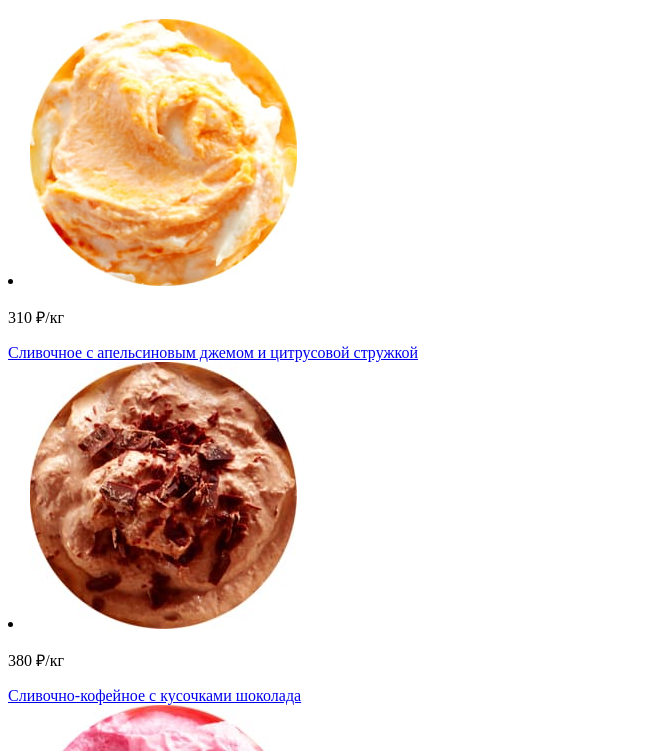
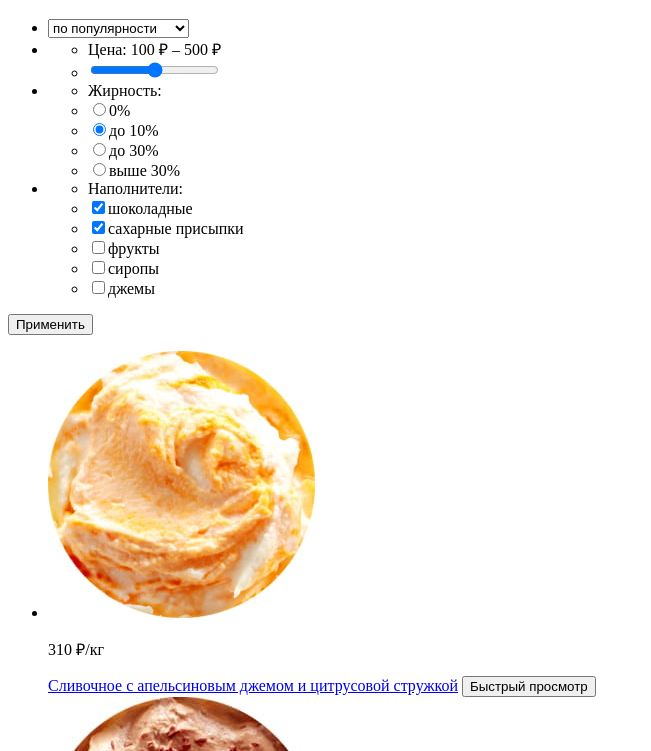
Before and after one commit to Bigcatmiu/64563-gllacy-28, a plain HTML site: page catalog.html in a window 1280 px wide. Shown: the part 549-1300 px from the top of the page, without its empty margins (0-651 px from the left). Drawn offline with Linux system fonts and the light colour scheme.

Commit message:
сдаю

```diff
--- a/catalog.html
+++ b/catalog.html
@@ -54,69 +54,119 @@
   <h1>Сливочное мороженое</h1>
   <section class="catalog">
   <!--Сложная форма-->
-  <!--оснвная часть каталога. Картинки и опсания думаю сделать потом,
-    как только разберусь с сеткой-->
+  <form class="" action="index.html" method="post">
+    <ul>
+      <li>
+        <select class="" name="">
+          <option selected value="по популярности">по популярности</option>
+          <option value="сначала недорогие">сначала недорогие</option>
+          <option value="сначала дорогие">сначала дорогие</option>
+          <option value="по жирности">по жирности</option>
+        </select>
+      </li>
+      <li>
+        <ul>
+          <li>Цена: 100 ₽ – 500 ₽</li>
+          <li>
+            <input type="range" name="" min="100" max="500" value="">
+          </li>
+        </ul>
+      </li>
+      <li>
+        <ul>
+          <li>Жирность:</li>
+          <li><input type="radio" name="fat" value="0%">0%</li>
+          <li><input type="radio" name="fat" value="=>10%" checked>до 10%</li>
+          <li><input type="radio" name="fat" value="=>30%">до 30%</li>
+          <li><input type="radio" name="fat" value="=<30%">выше 30%</li>
+        </ul>
+      </li>
+      <li>
+        <ul>
+          <li>Наполнители:</li>
+          <li><input type="checkbox" name="fillers" value="chocolate" checked>шоколадные</li>
+          <li><input type="checkbox" name="fillers" value="sugar-sprinkles" checked>сахарные присыпки</li>
+          <li><input type="checkbox" name="fillers" value="fruits">фрукты</li>
+          <li><input type="checkbox" name="fillers" value="syrups">сиропы</li>
+          <li><input type="checkbox" name="fillers" value="jams">джемы</li>
+        </ul>
+      </li>
+    </ul>
+    <button type="submit" name="button">Применить</button>
+  </form>
 
-    <ulclass="goods">
+    <ul class="goods">
       <li class="product">
         <img src="img/creamy-orange.jpg" alt="Сливочное с апельсиновым джемом" width="267" height="267">
         <p>310 ₽<span>/кг</span></p>
         <a href="#">Сливочное с апельсиновым джемом и цитрусовой стружкой</a>
+        <button type="button" name="button">Быстрый просмотр</button>
       </li>
       <li class="product">
         <img src="img/choco-choco.jpg" alt="Сливочно-кофейное" width="267" height="267">
         <p>380 ₽<span>/кг</span></p>
         <a href="#">Сливочно-кофейное с кусочками шоколада</a>
+        <button type="button" name="button">Быстрый просмотр</button>
       </li>
       <li class="product">
         <img src="img/creamy-strawberry.jpg" alt="Сливочно-клубничное" width="267" height="267">
         <p>355 ₽<span>/кг</span></p>
         <a href="#">Сливочно-клубничное с присыпкой из белого шоколада</a>
+        <button type="button" name="button">Быстрый просмотр</button>
       </li>
       <li class="product">
         <img src="img/creamy-caramel.jpg" alt="Сливочное крем-брюле" width="267" height="267">
         <p>415 ₽<span>/кг</span></p>
         <a href="#">Сливочное крем-брюле с карамельной подливкой</a>
+        <button type="button" name="button">Быстрый просмотр</button>
       </li>
       <li class="product">
         <img src="img/creamy-lingonberry.jpg" alt="Сливочное с брусничным джемом" width="267" height="267">
         <p>325 ₽<span>/кг</span></p>
         <a href="#">Сливочное с брусничным джемом</a>
+        <button type="button" name="button">Быстрый просмотр</button>
       </li>
       <li class="product">
         <img src="img/creamy-blueberry.jpg" alt="Сливочно-черничное" width="267" height="267">
         <p>410 ₽<span>/кг</span></p>
         <a href="#">Сливочно-черничное с цельными ягодами черники </a>
+        <button type="button" name="button">Быстрый просмотр</button>
       </li>
       <li class="product">
         <img src="img/creamy-lemon.jpg" alt="Сливочно-лимонное" width="267" height="267">
         <p>315 ₽<span>/кг</span></p>
         <a href="#">Сливочно-лимонное с карамельной присыпкой</a>
+        <button type="button" name="button">Быстрый просмотр</button>
       </li>
       <li class="product">
         <img src="img/creamy-chocosheving.jpg" alt="Сливочное с шоколадной стружкой" width="267" height="267">
         <p>320 ₽<span>/кг</span></p>
         <a href="#">Сливочное с шоколадной стружкой</a>
+        <button type="button" name="button">Быстрый просмотр</button>
       </li>
       <li class="product">
         <img src="img/creamy-vanila.jpg" alt="Сливочно-ванильное с кусочками шоколада" width="267" height="267">
         <p>440 ₽<span>/кг</span></p>
         <a href="#">Сливочно-ванильное с кусочками шоколада</a>
+        <button type="button" name="button">Быстрый просмотр</button>
       </li>
       <li class="product">
         <img src="img/creamy-menthol.jpg" alt="Сливочноe с ментоловым сиропом" width="267" height="267">
         <p>435 ₽<span>/кг</span></p>
         <a href="#">Сливочноe с ментоловым сиропом</a>
+        <button type="button" name="button">Быстрый просмотр</button>
       </li>
       <li class="product">
         <img src="img/creamy-black.jpg" alt="Сливочное с кусочками черного шоколада" width="267" height="267">
         <p>355 ₽<span>/кг</span></p>
         <a href="#">Сливочное с кусочками черного шоколада</a>
+        <button type="button" name="button">Быстрый просмотр</button>
       </li>
       <li class="product">
         <img src="img/creamy-mint.jpg" alt="Сливочное с мятным сиропом" width="267" height="267">
         <p>420 ₽<span>/кг</span></p>
         <a href="#">Сливочное с мятным сиропом</a>
+        <button type="button" name="button">Быстрый просмотр</button>
       </li>
     </ul>
     <ul class="pagination">
```
Also changed, not shown: index.html (+74 -7 lines), 2 other files.
